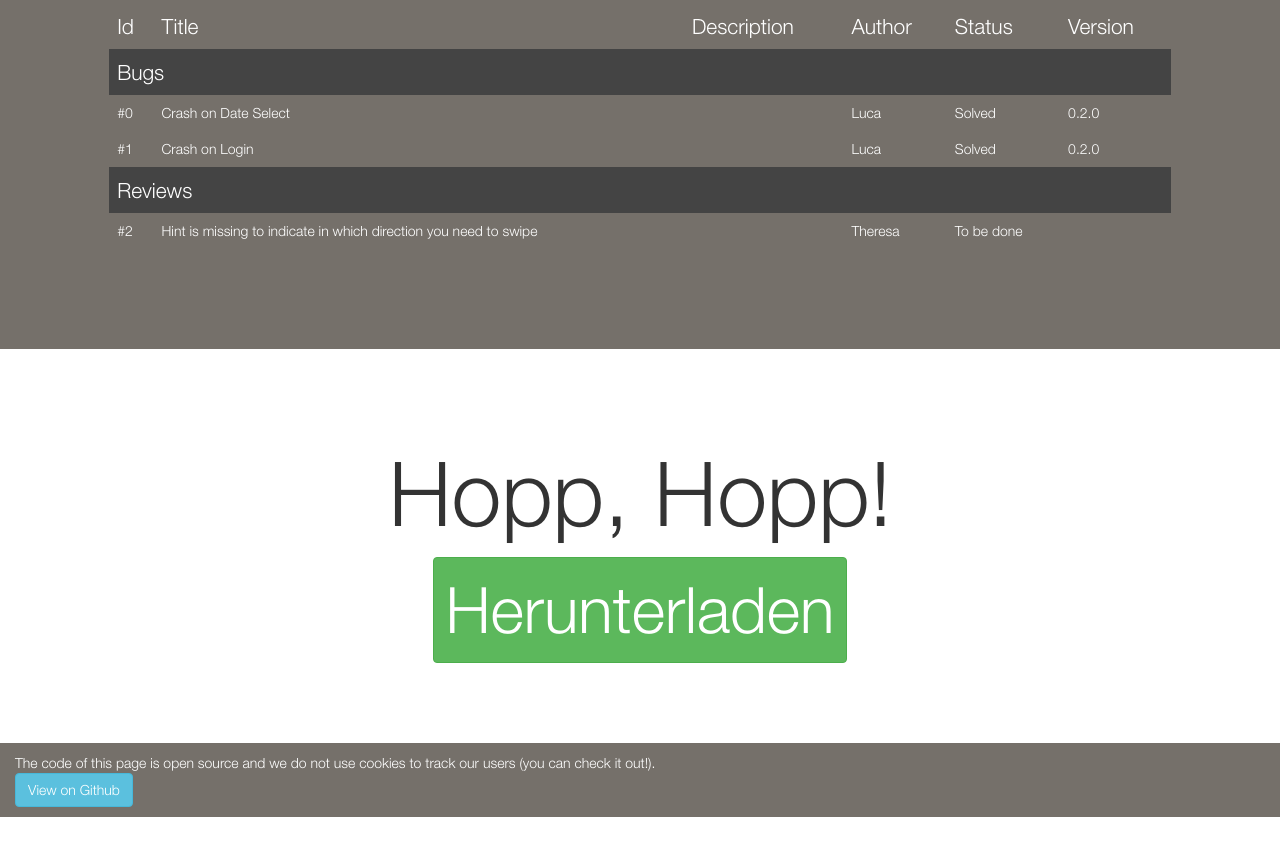
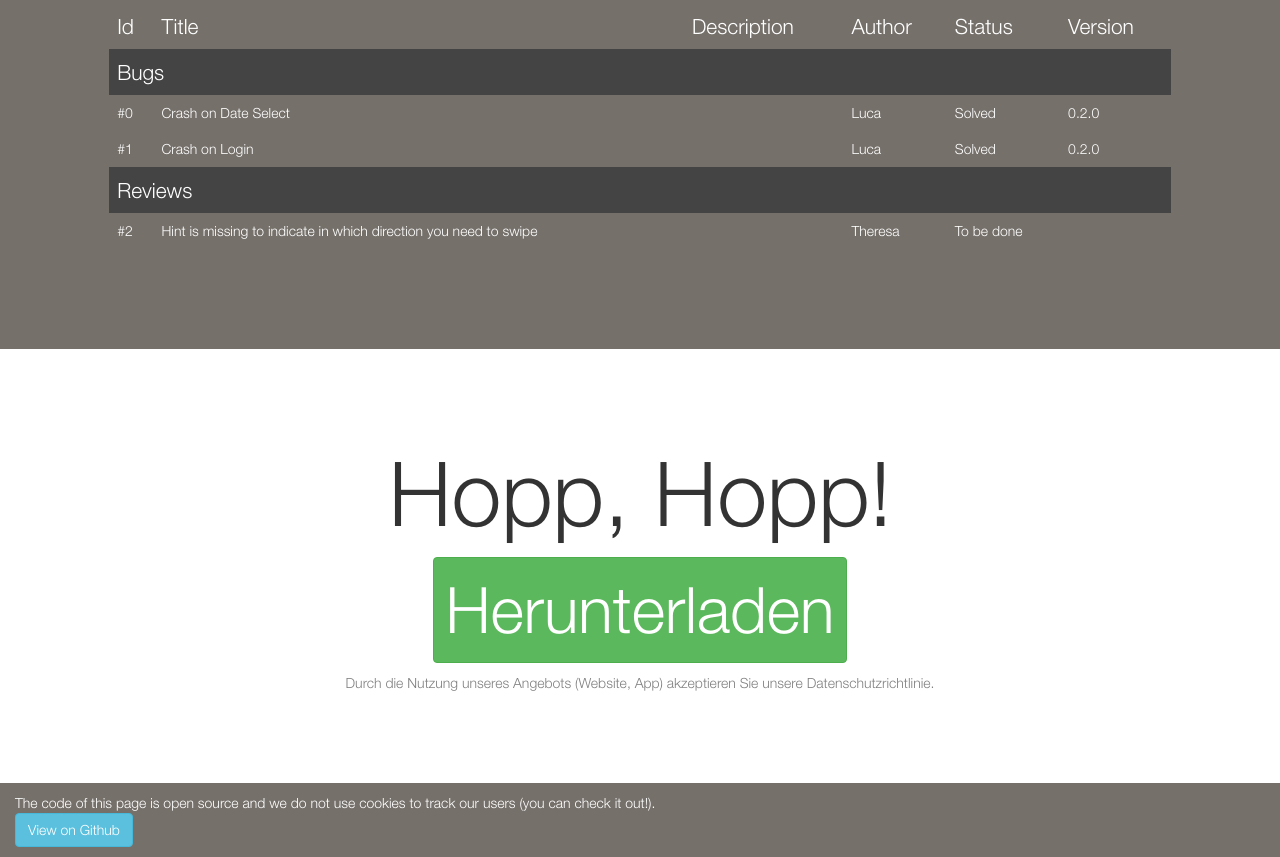
Before and after one commit to lolobosse/JobNinjaContest, a website: page app/index.html in a window 1280 px wide. Shown: the part 2005-2862 px from the top of the page. Before the commit the page ends 2822 px from the top, so only its background shows below. Drawn offline with nearby package versions, Linux system fonts and the light colour scheme.

Commit message:
Policy added

```diff
--- a/app/index.html
+++ b/app/index.html
@@ -126,6 +126,7 @@
         <a href="https://play.google.com/apps/testing/jobninja.eu.jobninja">
             <button class="btn btn-success gps">Herunterladen</button>
         </a>
+        <p style="color: gray; padding-top: 10px">Durch die Nutzung unseres Angebots (Website, App) akzeptieren Sie unsere <a href="pdf/Datenschutzerklärung_JobNinja.pdf">Datenschutzrichtlinie.</a></p>
     </div>
     </div>
 </section>
```
Also changed, not shown: 1 other file.
